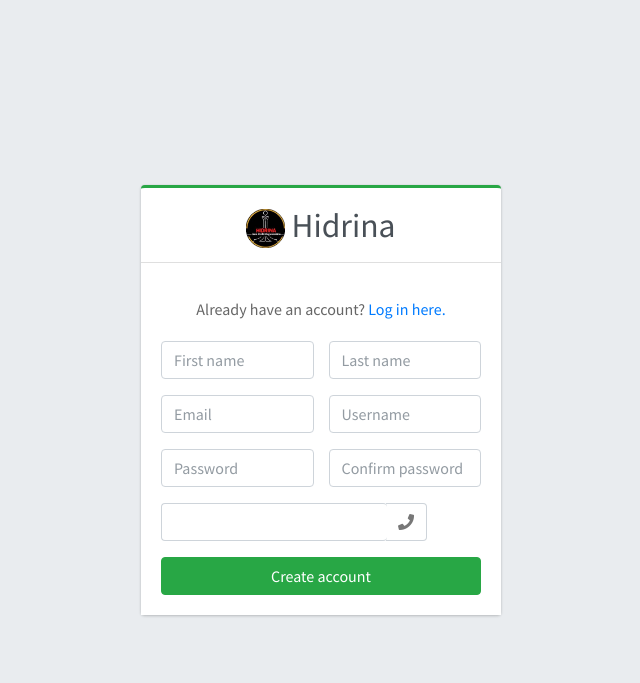
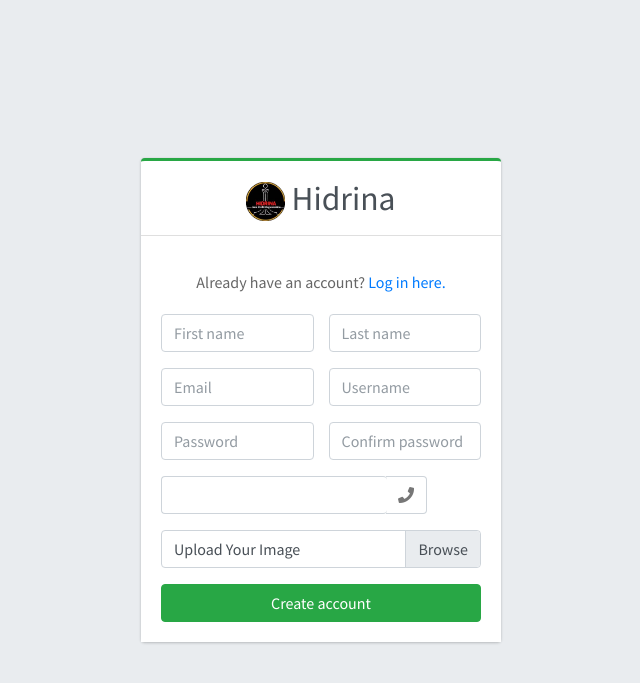
Before and after one commit to BlackCobra29-bit/Sponsorship-Platform, a Django app: page /create-account/ in a window 1280 px wide. Shown: the top 683 px of the page, without its empty margins (319-959 px from the left). Run offline with Django 5.2, Linux system fonts and the light colour scheme; some libraries are stand-ins or nearby versions.

Commit message:
Sponsor Account Picture Created

```diff
--- a/Auth_App/templates/admin_base.html
+++ b/Auth_App/templates/admin_base.html
@@ -37,6 +37,15 @@
 <!-- jquery validation -->
 <script src="https://cdnjs.cloudflare.com/ajax/libs/jquery-validate/1.21.0/jquery.validate.min.js"></script>
 <script src="https://cdnjs.cloudflare.com/ajax/libs/jquery-validate/1.21.0/additional-methods.min.js"></script>
+<!-- custom image upload CDN -->
+<script src="https://cdn.jsdelivr.net/npm/bs-custom-file-input/dist/bs-custom-file-input.min.js"></script>
+
+<!-- File input field intialization -->
+<script>
+  $(function () {
+    bsCustomFileInput.init();
+  });
+</script>
 
 <script>
   $(document).ready(function () {
@@ -101,6 +110,9 @@
         },
         phone: {
           required: true
+        },
+        profile_pic: {
+          required: true
         }
       },
       messages: {
@@ -119,7 +131,10 @@
           required: "Please confirm your password",
           equalTo: "Passwords do not match"
         },
-        phone: "Please enter your phone number"
+        phone: {
+          required: "Please enter your phone number"
+        },
+        profile_pic: "Please upload your picture"
       },
       errorElement: 'span',
       errorPlacement: function (error, element) {
--- a/Auth_App/templates/create_account.html
+++ b/Auth_App/templates/create_account.html
@@ -13,7 +13,7 @@
         <div class="card-body register-card-body">
             <p class="login-box-msg">Already have an account? <a href="{% url 'admin-login' %}">Log in here.</a></p>
 
-            <form method="post" id="create_form">
+            <form method="post" id="create_form" enctype="multipart/form-data">
                 {% csrf_token %}
                 <div class="row">
                     <div class="col-md-6">
@@ -63,6 +63,14 @@
                         </div>
                     </div>
                 </div>
+                <div class="form-group">
+                    <div class="input-group">
+                        <div class="custom-file">
+                            <input type="file" required class="custom-file-input" name="profile_pic" accept="image/*">
+                            <label class="custom-file-label">Upload Your Image</label>
+                        </div>
+                    </div>
+                </div>
                 <div class="row">
                     <div class="col-12">
                         <button type="submit" class="btn btn-success btn-block">Create account</button>
--- a/Auth_App/views.py
+++ b/Auth_App/views.py
@@ -73,6 +73,7 @@ class CreateAccountView(TemplateView):
         email = request.POST.get("email")
         password = request.POST.get("password")
         phone = request.POST.get("phone")
+        sponsor_photo = request.FILES.get("profile_pic")
 
         # Check if username already exists
         if User.objects.filter(username=username).exists():
@@ -93,7 +94,7 @@ class CreateAccountView(TemplateView):
         )
 
         # Create associated SponsorAccount
-        SponosrAccount.objects.create(user=user, phone_number=phone)
+        SponosrAccount.objects.create(user=user, phone_number=phone, sponsor_photo = sponsor_photo)
 
         # Return JSON response
         return JsonResponse(
--- a/Messaging/templates/mail.html
+++ b/Messaging/templates/mail.html
@@ -34,7 +34,7 @@
                                         <thead>
                                             <tr>
                                                 <th>Index</th>
-                                                <th>Message Sender</th>
+                                                <th>Message Receiver</th>
                                                 <th>Message Subject</th>
                                                 <th>Timestamp</th>
                                                 <th>Status</th>
@@ -45,9 +45,9 @@
                                             <tr>
                                                 <td>{{ forloop.counter }}</td>
                                                 <td>
-                                                    <!-- <img src="{{ message.receiver.administrator.admin_photo.url }}"
+                                                    <img src="{{ message.receiver.sponosraccount.sponsor_photo.url }}"
                                                         class="img-circle" style="width: 30px; height: 30px;"
-                                                        alt="User Image"> -->
+                                                        alt="User Image">
                                                     {{ message.receiver.first_name }} {{ message.receiver.last_name }}
                                                 </td>
                                                 <td>
--- a/Messaging/templates/view_admin_message.html
+++ b/Messaging/templates/view_admin_message.html
@@ -27,8 +27,8 @@
                         <div class="card-body">
                             <div class="post">
                                 <div class="user-block">
-                                    <!-- <img class="img-circle img-bordered-sm" src="{{ message.sender.administrator.admin_photo.url }}"
-                                        alt="user image"> -->
+                                    <img class="img-circle img-bordered-sm" src="{{ message.receiver.sponosraccount.sponsor_photo.url }}"
+                                        alt="user image">
                                     <span class="username">
                                         <a href="#">{{ message.receiver.first_name }} {{ message.receiver.last_name }}</a>
                                     </span>
--- a/Messaging/views.py
+++ b/Messaging/views.py
@@ -58,10 +58,5 @@ class ViewMessageAdmin(SuperAdminRequiredMixin, TemplateView):
         message_id = self.request.GET.get("message_id")
         message = get_object_or_404(Message, pk=message_id)
 
-        # Update the 'is_read' field and save the instance
-        if not message.is_read:
-            message.is_read = True
-            message.save()
-
         context["message"] = message
         return context
--- a/Sponsor_App/models.py
+++ b/Sponsor_App/models.py
@@ -5,6 +5,7 @@ from phonenumber_field.modelfields import PhoneNumberField
 class SponosrAccount(models.Model):
     user = models.OneToOneField(User, on_delete=models.CASCADE)
     phone_number = PhoneNumberField(blank=True, null=True)
+    sponsor_photo = models.ImageField(upload_to = 'sponsor_media')
     created_at = models.DateTimeField(auto_now_add=True)
 
     class Meta:
--- a/Sponsor_App/templates/sponsor_base.html
+++ b/Sponsor_App/templates/sponsor_base.html
@@ -85,10 +85,11 @@
                             <a href="{% url 'received-messages' %}" class="dropdown-item dropdown-footer">See All Messages</a>
                         </div>
                     </li>
-                    <!-- Notifications Dropdown Menu -->
+                    <!-- End Notifications Dropdown Menu -->
                     <li class="nav-item dropdown">
                         <a class="nav-link" data-toggle="dropdown" href="#">
-                            <i class="fas fa-user-circle"></i> {{ request.user.first_name }}
+                            <img src="{{ request.user.sponosraccount.sponsor_photo.url }}" class="img-circle" style="width: 30px; height: 30px;" alt="User Image">
+                             {{ request.user.first_name }}
                         </a>
                         <div class="dropdown-menu dropdown-menu-lg dropdown-menu-right">
                             <div class="dropdown-divider"></div>
```
Also changed, not shown: Sponsor_App/migrations/0002_sponosraccount_admin_photo.py (added), Sponsor_App/migrations/0003_rename_admin_photo_sponosraccount_sponsor_photo.py (added), db.sqlite3, media/sponsor_media/Ethiopie-Battage_du_teff_9.jpg (added), media/sponsor_media/user8-128x128.jpg (added).
